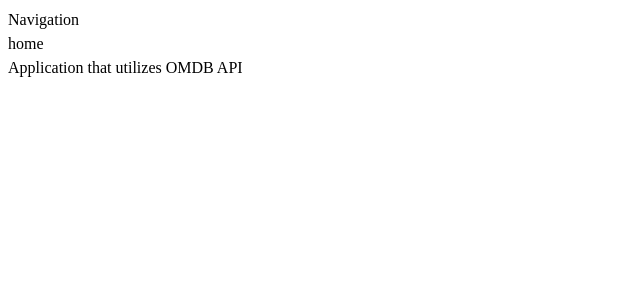
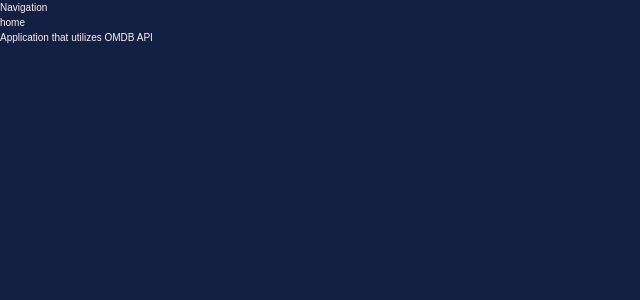
Before and after one commit to osipovark/omdbapp, a React (Vite) app: page / in a window 1280 px wide. Shown: the top 300 px of the page, without its empty margins (0-640 px from the left). Built offline with nearby package versions, Linux system fonts and the light colour scheme.

Commit message:
changed index.scss

```diff
--- a/src/styles/index.scss
+++ b/src/styles/index.scss
@@ -112,3 +112,29 @@
 }
 
 /*****************************************************/
+
+html {
+  font-size: 62.5%;
+}
+
+body {
+  margin: 0;
+  background-color: #132043;
+  color: #fdf0f0;
+  font-family: sans-serif;
+}
+
+#root {
+  min-height: 100vh;
+  overflow: hidden;
+}
+
+ul {
+  margin: 0;
+  padding: 0;
+}
+
+a {
+  color: inherit;
+  text-decoration: none;
+}
```
